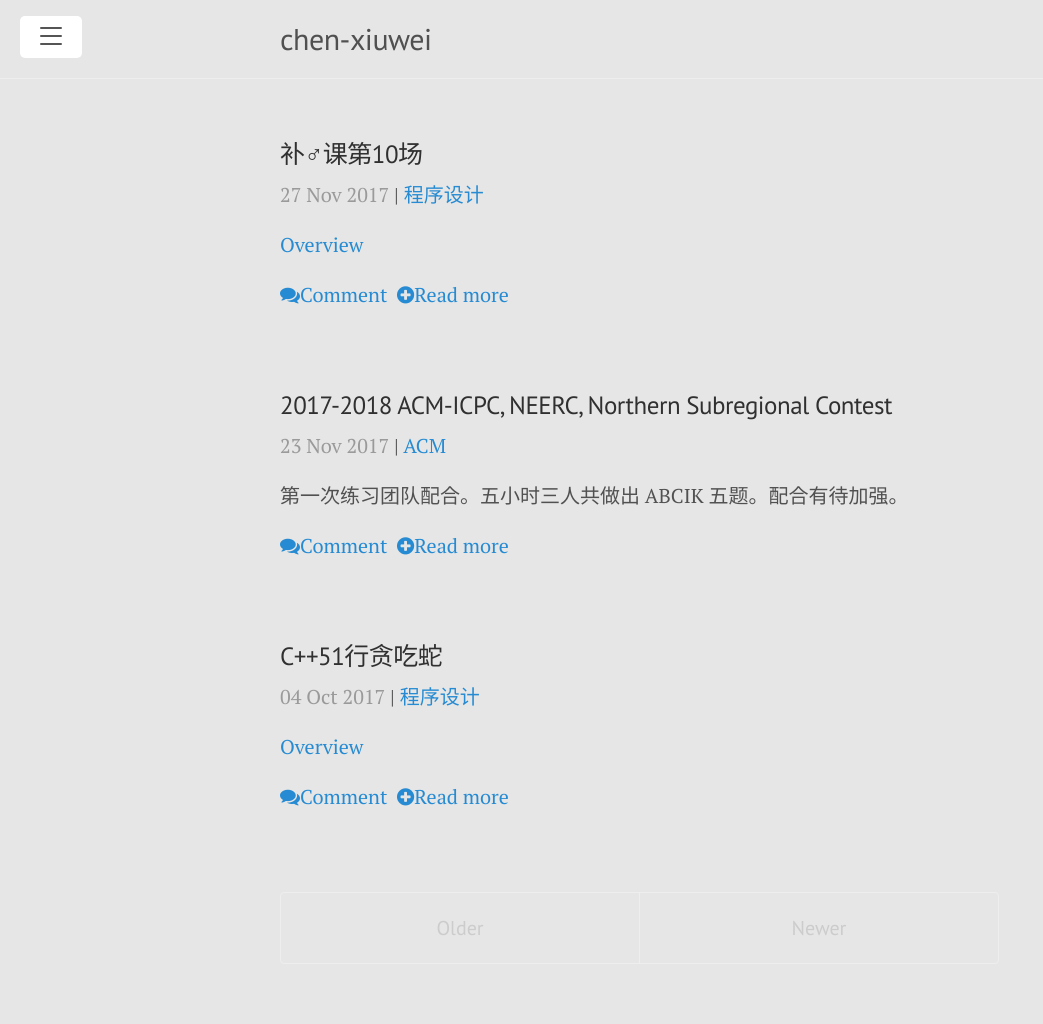
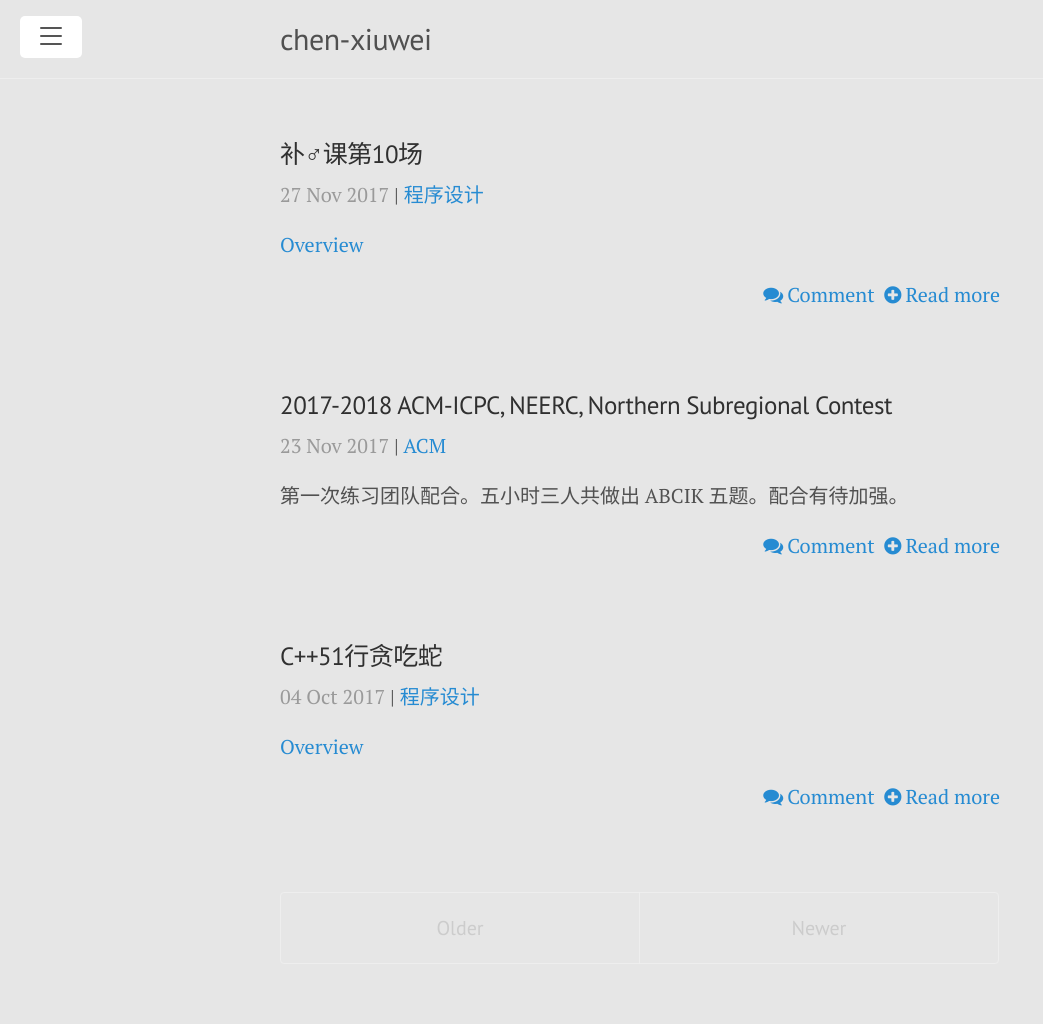
Before and after one commit to chen-xw/chen-xw.github.io, a Jekyll site: the page built from blog/index.html, in a window 1280 px wide. Shown: the whole page, without its empty margins (0-1043 px from the left). Built offline with Jekyll 4.4.1, drawn with Linux system fonts in a browser that asks for light colours; the list of posts is cut into pages by our own code; comment, search, counter and statistics services are not loaded.

Commit message:
Update lanyon.css

```diff
--- a/public/css/lanyon.css
+++ b/public/css/lanyon.css
@@ -359,7 +359,13 @@ a.sidebar-nav-item:focus {
   margin-bottom: 1rem;
   color: #9a9a9a;
 }
-
+.post-more {
+    margin-top: .5em;
+    text-align: right;
+    .fa{
+      margin-right: .2em;
+    }
+}
 /* Related posts */
 .related {
   padding-top: 2rem;
```
